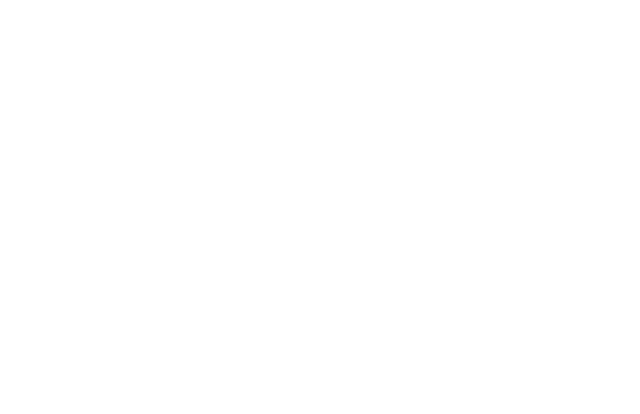
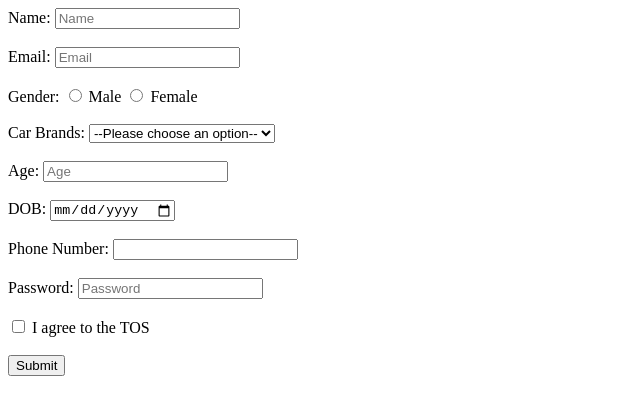
Before and after one commit to acciojob/signup-form-car-ranitchakraborty1, a website: page main.html in a window 1280 px wide. Shown: the whole page, without its empty margins (0-640 px from the left). Drawn offline with Linux system fonts and the light colour scheme.

Commit message:
created a submission

```diff
--- a/main.html
+++ b/main.html
@@ -8,6 +8,48 @@
 
 <body>
 	<!-- the entire body must be written by student -->
+	<form action="signup" method="post">
+		 <label for="name">Name:</label>
+      <input type="text" id="name" name="name" placeholder="Name" required><br><br>
+
+      <label for="email">Email:</label>
+      <input type="email" id="email" name="email" placeholder="Email" required><br><br>
+
+        <label for="gender_m">Gender:</label>
+			<input type="radio" id="gender_m" name="gender" value="male" required> Male</label>
+        <label for="gender_f"><input type="radio" id="gender_f" name="gender" value="female" required> Female</label><br><br>
+
+      <label for="cars">Car Brands:</label>
+      <select id="cars" name="cars" required>
+        <option value="" disabled selected>--Please choose an option--</option>
+        <option value="toyota">Toyota</option>
+        <option value="honda">Honda</option>
+        <option value="ford">Ford</option>
+        <option value="chevrolet">Chevrolet</option>
+        <option value="bmw">BMW</option>
+      </select><br><br>
+
+      <label for="age">Age:</label>
+      <input type="number" id="age" name="age" placeholder="Age" required>
+    <br>
+    <br>
+      <label for="dob">DOB:</label>
+      <input type="date" id="dob" name="dob" required>
+    <br>
+    <br>
+      <label for="tel">Phone Number:</label>
+      <input type="tel" id="tel" name="tel" pattern="[0-9]{3}-[0-9]{3}-[0-9]{4}">
+    <br>
+    <br>
+      <label for="password">Password:</label>
+      <input type="password" id="password" name="password" placeholder="Password" required>
+    <br>
+    <br>
+      <label for="tos"><input type="checkbox" id="tos" name="tos" required> I agree to the TOS</label>
+    <br>
+		<br>
+    <button type="submit">Submit</button>
+	</form>
     <script type="text/javascript" src="./script.js">
 </script>
 
```
